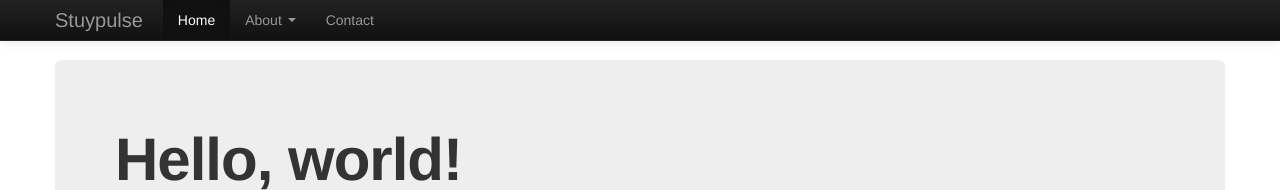
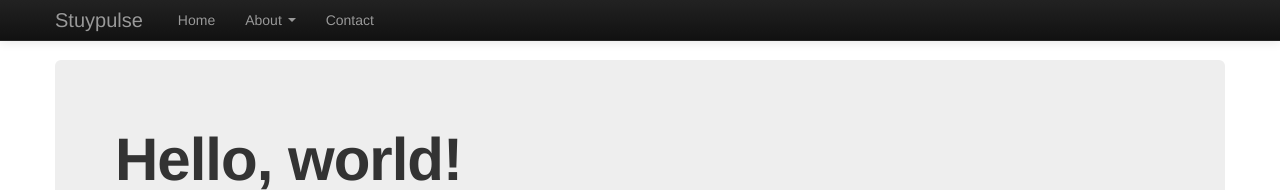
Before and after one commit to StuyPulse/team694.github.io, a Jekyll site: the page built from index.html, in a window 1280 px wide. Shown: the top 190 px of the page. Built offline with Jekyll 4.4.1, drawn with Linux system fonts in a browser that asks for light colours; nearby versions of some CDN libraries.

Commit message:
Add nav bar logic.

```diff
--- a/_layouts/default.html
+++ b/_layouts/default.html
@@ -38,15 +38,15 @@
                     <a class="brand" href="/">Stuypulse</a>
                     <div class="nav-collapse collapse">
                         <ul class="nav">
-                            <li class="active"><a href="/">Home</a></li>
-                            <li class="dropdown">
+                            <li{% if page.url == '/index.html' %} class="active"{% endif %}><a href="/">Home</a></li>
+                            <li class="dropdown{% if page.url == '/about.html' or page.url contains '/history/' %} active{% endif %}">
                                 <a href="#" class="dropdown-toggle" data-toggle="dropdown">About <b class="caret"></b></a>
                                 <ul class="dropdown-menu">
                                     <li><a href="/about.html">About Us</a></li>
                                     <li><a href="/history/">Team History</a></li>
                                 </ul>
                             </li>
-                            <li><a href="/contact.html">Contact</a></li>
+                            <li{% if page.url == '/contact.html' %} class="active"{% endif %}><a href="/contact.html">Contact</a></li>
                         </ul>
                     </div><!--/.nav-collapse -->
                 </div>
```
